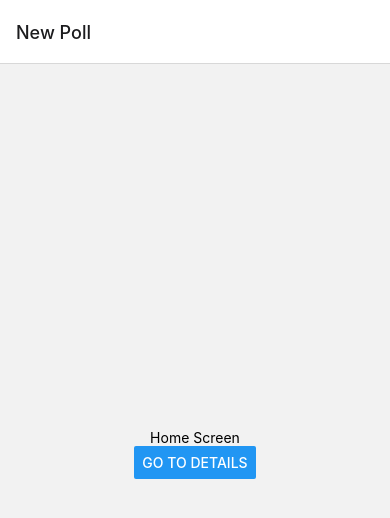
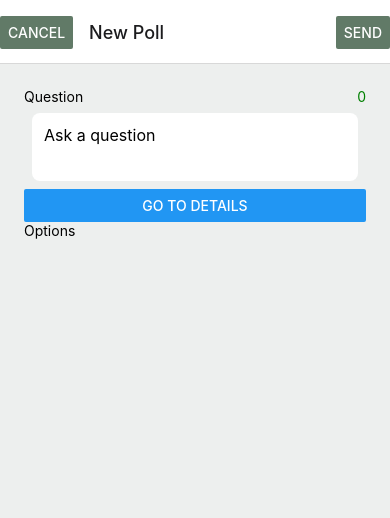
Before and after one commit to helexander/WiW_Poll, a React Native app: screen /Home in a window 390 px wide. Shown: the top 518 px of the page. Built offline with nearby package versions, Linux system fonts and the light colour scheme.

Commit message:
Questions and header section
Added in questions and header section

```diff
--- a/App.js
+++ b/App.js
@@ -1,44 +1,38 @@
 import { NavigationContainer } from '@react-navigation/native';
 import { createNativeStackNavigator } from '@react-navigation/native-stack';
-import { Button, StyleSheet, Text, View } from 'react-native';
+import { Button } from 'react-native';
+import { QuestionGroup } from './components/QuestionGroup';
+import { DetailsScreen } from './components/DetailsScreen';
+import { AppTheme } from './styles/Theme';
 
 const Stack = createNativeStackNavigator()
 
-function DetailsScreen() {
-  return (
-    <View style={{ flex: 1, alignItems: 'center', justifyContent: 'center' }}>
-      <Text>Details Screen</Text>
-    </View>
-  )
-}
-
-function HomeScreen({ navigation }) {
-  return (
-    <View style={{ flex: 1, alignItems: 'center', justifyContent: 'center' }}>
-      <Text>Home Screen</Text>
-      <Button title="Go to Details" onPress={() => navigation.navigate('Details')} />
-    </View>
-  )
-}
-
 function App() {
   return (
-    <NavigationContainer>
-      <Stack.Navigator initialRouteName="Home">
-        <Stack.Screen name="Home" component={HomeScreen} options={{ title: 'New Poll' }} />
+    <NavigationContainer theme={AppTheme}>
+      <Stack.Navigator initialRouteName="Home" backgroundColor="">
+        <Stack.Screen name="Home" component={QuestionGroup} options={{
+          title: 'New Poll',
+          headerRight: () => (
+            // Should be disabled if:
+            // 1. A question is not provided
+            // 2. There are less than 2 options available
+            // 3. Inputs do not exceed their text limit
+            <Button onPress={() => alert('TODO: Give an alert saying poll submitted Redirect back to home screen')}
+              title="Send"
+              color='#617A67'
+            />
+          ),
+          headerLeft: () => (
+            <Button onPress={() => alert('TODO: Redirect back to home screen')}
+              title="Cancel"
+              color="#617A67" />
+          )
+        }} />
         <Stack.Screen name="Details" component={DetailsScreen} />
       </Stack.Navigator>
     </NavigationContainer>
   );
 }
 
-const styles = StyleSheet.create({
-  container: {
-    flex: 1,
-    backgroundColor: '#fff',
-    alignItems: 'center',
-    justifyContent: 'center',
-  },
-});
-
 export default App;
--- a/components/DetailsScreen.js
+++ b/components/DetailsScreen.js
@@ -0,0 +1,28 @@
+import { Button, Text, View } from "react-native";
+
+export function DetailsScreen({ navigation, route }) {
+    const { itemId, otherParam } = route.params;
+
+    return (
+        <View style={{ flex: 1, alignItems: 'center', justifyContent: 'center' }}>
+            <Text>Details Screen</Text>
+            <Text>Item ID: {JSON.stringify(itemId)}</Text>
+            <Text>Param: {JSON.stringify(otherParam)}</Text>
+            <Button
+                title="Go to Details... again"
+                onPress={() => navigation.push('Details', {
+                    itemId: Math.floor(Math.random() * 100),
+                })}
+
+            // Adds a new Details to the Stack
+            // onPress={() => navigation.push('Details')}
+            />
+
+            {/* Navigates user back to the first screen in the stack */}
+            <Button
+                title="Go back to first screen in stack"
+                onPress={() => navigation.popToTop()}
+            />
+        </View>
+    )
+}
--- /dev/null
+++ b/components/OptionsGroup.js
@@ -0,0 +1,24 @@
+import { StyleSheet, Text, View } from "react-native"
+import DraggableFlatList from "react-native-draggable-flatlist"
+
+export function OptionsGroup({ navigation }) {
+
+    return (
+        <View>
+            <Text>Options</Text>
+            {/* <DraggableFlatList /> */}
+        </View>
+    )
+}
+
+const inputBoxStyle = StyleSheet.create({
+    input: {
+        fontSize: 16,
+        margin: 8,
+        borderRadius: 8,
+        padding: 12,
+        paddingTop: 12,
+        paddingBottom: 16,
+        backgroundColor: 'white',
+    }
+})
--- /dev/null
+++ b/components/QuestionGroup.js
@@ -0,0 +1,34 @@
+import { useState } from "react"
+import { Button, StyleSheet, Text, TextInput, View } from "react-native"
+import { OptionsGroup } from "./OptionsGroup"
+
+export function QuestionGroup({ navigation }) {
+    const [charCount, setCharCount] = useState("")
+
+    return (
+        <View style={{ margin: 24 }}>
+            <View>
+                <Text>Question</Text>
+                <Text style={{ position: "absolute", right: 0, color: charCount.length <= 255 ? "green" : "red" }}>{charCount.length <= 255 ? charCount.length : 255 - charCount.length}</Text>
+            </View>
+            <TextInput style={inputBoxStyle.input} placeholder="Ask a question" multiline={true} onChangeText={value => setCharCount(value)} />
+            <Button title="Go to Details" onPress={() => navigation.navigate('Details', {
+                itemId: 86,
+                otherParam: 'some text'
+            })} />
+            <OptionsGroup />
+        </View>
+    )
+}
+
+const inputBoxStyle = StyleSheet.create({
+    input: {
+        fontSize: 16,
+        margin: 8,
+        borderRadius: 8,
+        padding: 12,
+        paddingTop: 12,
+        paddingBottom: 16,
+        backgroundColor: 'white',
+    }
+})
--- a/package.json
+++ b/package.json
@@ -14,7 +14,8 @@
     "expo": "~49.0.15",
     "expo-status-bar": "~1.6.0",
     "react": "18.2.0",
-    "react-native": "0.72.6"
+    "react-native": "0.72.6",
+    "react-native-draggable-flatlist": "^4.0.1"
   },
   "devDependencies": {
     "@babel/core": "^7.20.0"
--- /dev/null
+++ b/styles/Theme.js
@@ -0,0 +1,9 @@
+import { DefaultTheme } from '@react-navigation/native';
+
+export const AppTheme = {
+    ...DefaultTheme,
+    colors: {
+        ...DefaultTheme.colors,
+        background: '#EDEFEE'
+    }
+}
```
Also changed, not shown: 1 other file (tests, documents, lock files or other folders).
